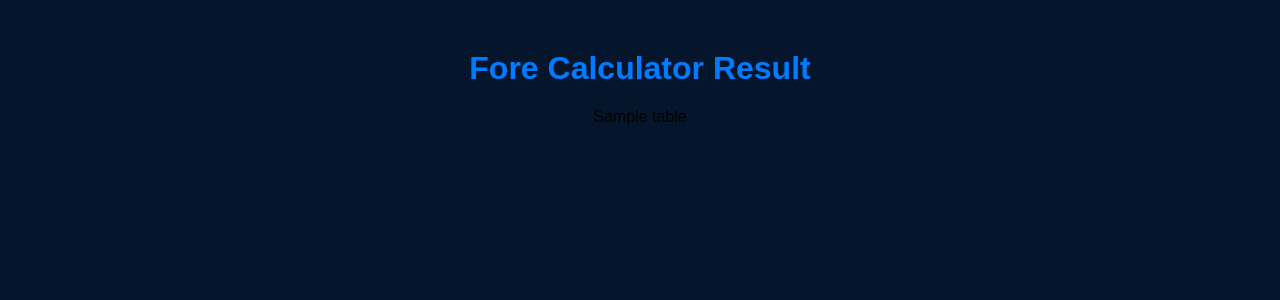
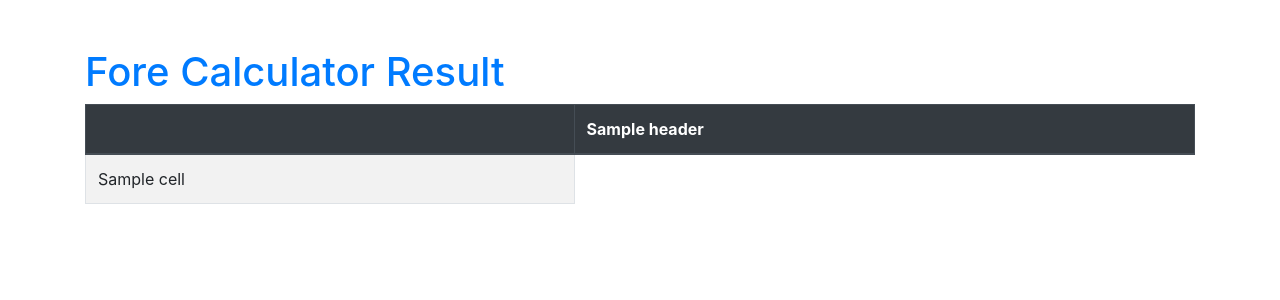
Before and after one commit to Jcvizon06/fore-reward-calculator, a Flask app: template templates/results.html in a window 1280 px wide. Shown: the top 300 px of the page. Run offline with Flask 2, Linux system fonts and the light colour scheme; the template is opened without the code that fills it: most values are stand-ins (such as "Sample title", 1, 10 or a date in 2020); some libraries are stand-ins or nearby versions.

Commit message:
modified the table format of the result

```diff
--- a/app.py
+++ b/app.py
@@ -82,11 +82,13 @@ def home():
         # Format numbers with commas for thousands
         results_matrix = results_matrix.applymap('{:,.2f}'.format)
         results_matrix['CAGR'] = results_matrix['CAGR'].apply(convert_to_percent)
+        print(results_matrix)
 
+        headings = tuple(results_matrix.columns)
+        print(results_matrix.index)
+        data = list(results_matrix.itertuples(index=True))
+        return render_template('results.html', index_name=' ', headings=headings, data=data)
 
-
-
-        return render_template('results.html', table=results_matrix.to_html(classes='data', header="true"))
     else:
         return render_template('index.html')
 
--- a/templates/results.html
+++ b/templates/results.html
@@ -3,12 +3,39 @@
 <head>
     <title>Fore Calculator Result</title>
     <link rel="stylesheet" type="text/css" href="{{ url_for('static', filename='style.css') }}">
-
+    <!-- Include Bootstrap CSS -->
+    <link rel="stylesheet" href="https://stackpath.bootstrapcdn.com/bootstrap/4.5.2/css/bootstrap.min.css">
+    <!-- <style>
+        /* Add a custom CSS style */
+        .header-cell {
+            background-color: #05162c; /* Light gray background color */
+        }
+    </style> -->
 </head>
 <body>
-    <h1>Fore Calculator Result</h1>
-    <table class="data">
-        {{ table | safe }}
-    </table>
+    <div class="container">
+        <h1 class="mt-5">Fore Calculator Result</h1>
+        <div class="table-responsive">
+            <table class="table table-bordered table-striped">
+                <thead class="thead-dark">
+                    <tr>
+                        <th colspan="{{ num_columns }}" class="header-cell text-center"> </th>
+                        {% for header in headings %}
+                            <th>{{ header }}</th>
+                        {% endfor %}
+                    </tr>
+                </thead>
+                <tbody>
+                    {% for row in data %}
+                        <tr>
+                            {% for cell in row %}
+                                <td>{{ cell }}</td>
+                            {% endfor %}
+                        </tr>
+                    {% endfor %}
+                </tbody>
+            </table>
+        </div>
+    </div>
 </body>
 </html>
```
